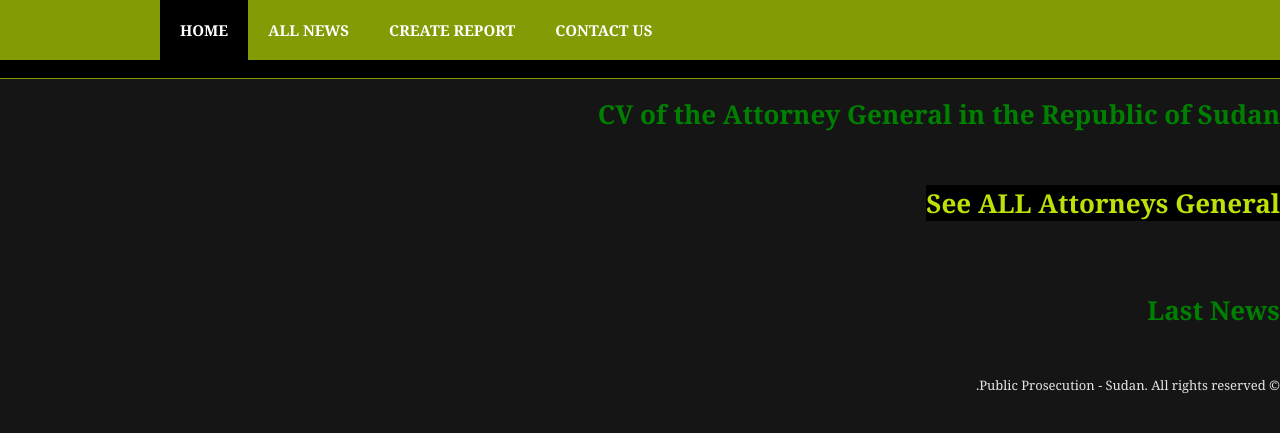
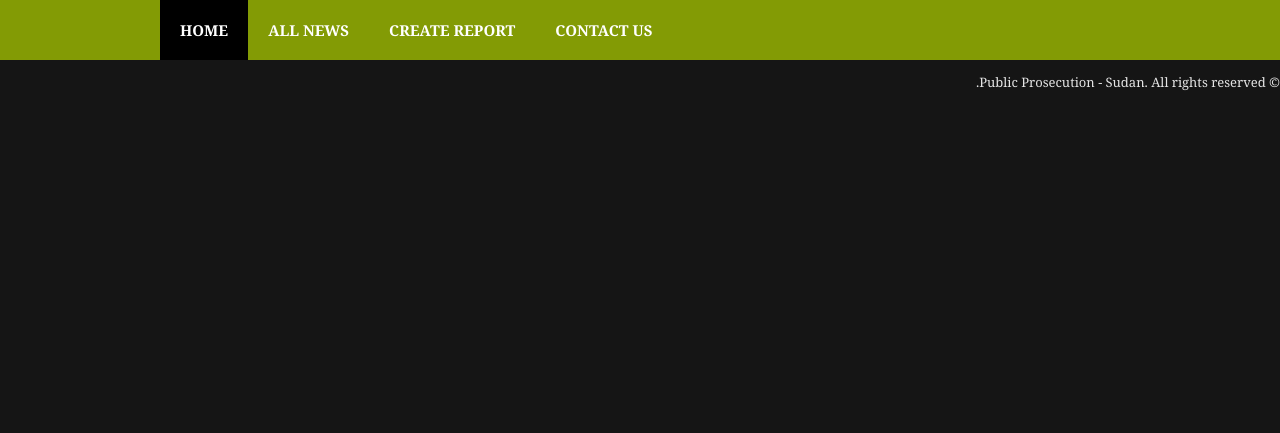
Before and after one commit to ahmedos1997/public-prosecution-page, a Django app: page / in a window 1280 px wide. Shown: the part 176-609 px from the top of the page. Run offline with Django 5.2, Linux system fonts and the light colour scheme; data that the repository does not hold is empty.

Commit message:
22commit

```diff
--- a/News/templates/page/main.html
+++ b/News/templates/page/main.html
@@ -2,104 +2,4 @@
 {% block content %}
 {% load i18n %}
 
-
-<div class="wrapper col4" xmlns="http://www.w3.org/1999/html">
-          <br class="clear" />
-
-  {% for last_news in last_news %}
-  <div id="container">
-    <div id="content">
-       <a href="{% url  'news_view' last_news.id %}">
-      <div id="featured_post">
-        <img src="{{ last_news.url }}" alt="" />
-
-
-        <br class="clear" />
-        <h2>
-            {% get_current_language as LANGUAGE_CODE %}
-            {% if LANGUAGE_CODE == 'ar' %}
-                {{ last_news.title_arb }}
-            {% else %}
-                {{ last_news.title_eng }}
-            {% endif %}
-        </h2>
-        <time datetime="{{ news.date }}">
-          {{ last_news.date|date:"Y-m-d" }}
-        </time>
-        {% endfor %}
-      </div>
-       </a>
-<!--###############################################################################################################-->
-
-      <h1 style="color: green;">{% trans 'CV of the Attorney General in the Republic of Sudan' %} </h1>
-      <div id="hpage_latest">
-        <ul>
-          {% for attorney_general in attorney_general %}
-          <li>
-            <img src="{{ attorney_general.main_image.url }}" alt="" width="190" height="80">
-            <strong>
-              <p style=" font-size: 18px;">
-                  {% get_current_language as LANGUAGE_CODE %}
-                  {% if LANGUAGE_CODE == 'ar' %}
-                      {{ attorney_general.name_arb }}
-                  {% else %}
-                      {{ attorney_general.name_eng }}
-                  {% endif %}
-            </p>
-            </strong>
-
-            <time datetime="{{ attorney_general.start_date }}">
-              {{ attorney_general.start_date|date:"Y-m-d" }}
-            </time>
-            <p class="readmore"><a href="{% url  'attorney_general_view' attorney_general.id %}">{% trans 'Continue Reading' %} &raquo;</a></p>
-            {% endfor %}
-          </li>
-        </ul>
-        <br class="clear" />
-        <h1><a href="{% url  'attorney_general' %}">{% trans 'See ALL Attorneys General' %}</a></h1>
-            <br class="clear" />
-      </div>
-
-    </div>
-
-<!--##############################################################################################################################-->
-
-    <div id="column">
-      <br class="clear" />
-      <h1 style="color:green;">{% trans 'Last News' %}</h1>
-      <ul id="latestnews">
-
-        {% for news in news  %}
-        <li>
-         <img src="{{ news.main_image.url }}" alt="" width="100" height="100">
-          <p>
-
-          <time datetime="{{ news.date }}">
-            <h3 style="color:green">{{ news.date|date:"Y-m-d" }}</h3>
-        </time>
-
-        <strong>
-          <p style=" font-size: 18px;">
-              {% get_current_language as LANGUAGE_CODE %}
-              {% if LANGUAGE_CODE == 'ar' %}
-                  {{ news.title_arb }}
-              {% else %}
-                  {{ news.title_eng }}
-              {% endif %}
-          </p>
-        </strong>
-            <br>
-              <strong>
-              <a href="{% url  'news_view' news.id %}">{% trans 'Continue Reading' %} &raquo;</a>
-            </strong>
-          </p>
-        </li>
-        {% endfor %}
-
-      </ul>
-    </div>
-    <br class="clear" />
-  </div>
-  <br class="clear" />
-</div>
 {% endblock %}
```
